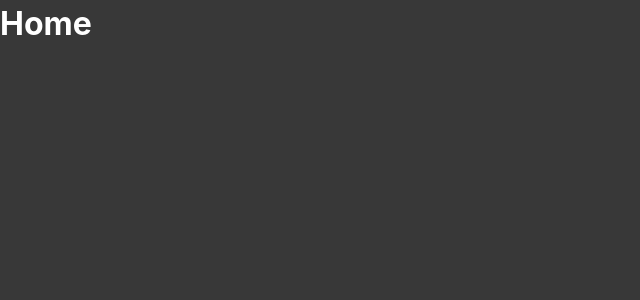
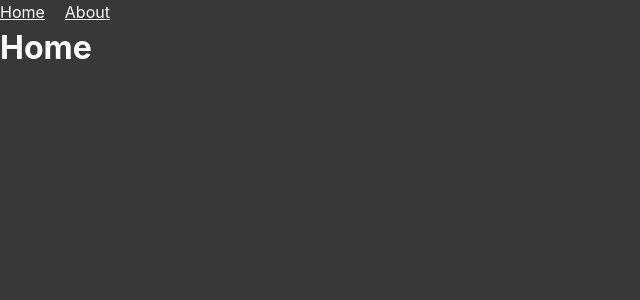
Before and after one commit to jady-sm-godoi/tutorial-react-router-dom, a React (Vite) app: page / in a window 1280 px wide. Shown: the top 300 px of the page, without its empty margins (0-640 px from the left). Built offline with nearby package versions, Linux system fonts and the light colour scheme.

Commit message:
Link vs a

```diff
--- a/src/components/Menu/index.tsx
+++ b/src/components/Menu/index.tsx
@@ -1,17 +1,17 @@
-// import { Link } from 'react-router-dom';
-// import './style.css'
+import { Link } from 'react-router-dom';
+import './style.css'
 
-// export const Menu = () => {
-//   return (
-//     <nav>
-//       <ul>
-//         <li>
-//           <Link to={'/'}>Home</Link>
-//         </li>
-//         <li>
-//           <Link to={'/about'}>About</Link>
-//         </li>
-//       </ul>
-//     </nav>
-//   );
-// };
+export const Menu = () => {
+  return (
+    <nav className='menu'>
+      <ul>
+        <li>
+          <Link to={'/'}>Home</Link>
+        </li>
+        <li>
+          <Link to={'/about'}>About</Link>
+        </li>
+      </ul>
+    </nav>
+  );
+};
--- a/src/components/Menu/style.css
+++ b/src/components/Menu/style.css
@@ -0,0 +1,9 @@
+.menu ul {
+  display: flex;
+  list-style: none;
+  gap: 20px;
+}
+
+.menu ul li a{
+  color: white;
+}
--- a/src/main.tsx
+++ b/src/main.tsx
@@ -6,10 +6,12 @@
 import { BrowserRouter, Routes, Route } from "react-router-dom";
 
 import "./styles/global.css";
+import { Menu } from "./components/Menu";
 
 ReactDOM.createRoot(document.getElementById("root") as HTMLElement).render(
   <React.StrictMode>
     <BrowserRouter>
+      <Menu />
       <Routes>
         <Route path="/" element={<Home />} />
         <Route path="/about" element={<About />} />
```
